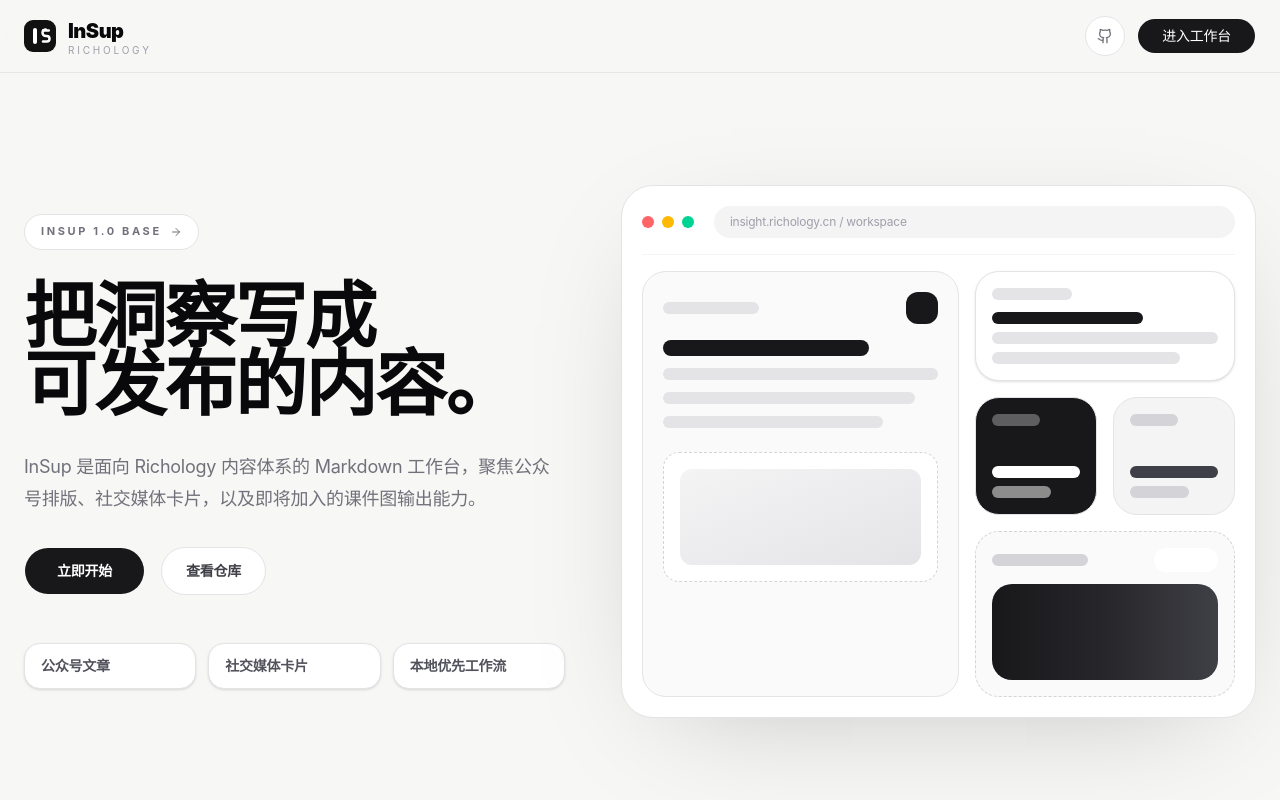
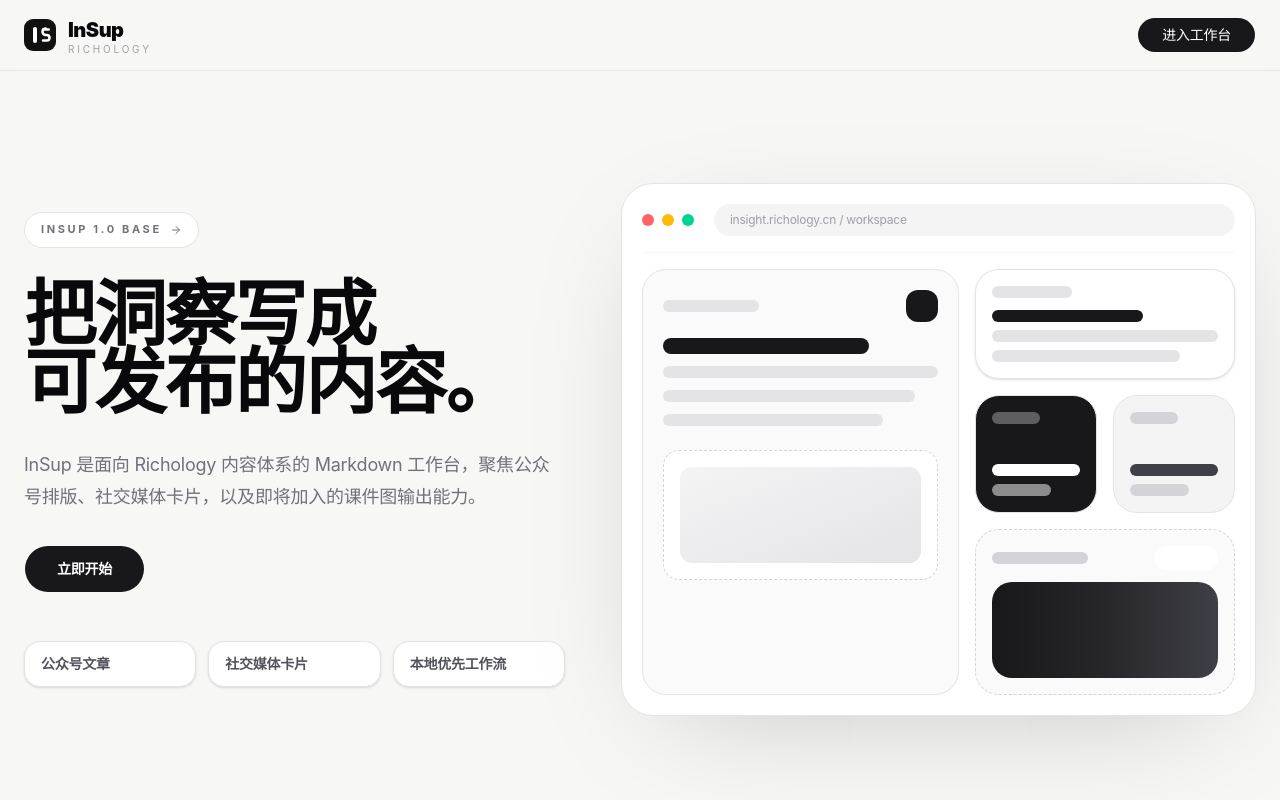
Before and after one commit to Richology/insup, a Next.js app: page / in a window 1280 px wide. Shown: the top 800 px of the page. Built offline with nearby package versions, Linux system fonts and the light colour scheme; a small style sheet from the web is missing; a web font is replaced by a local one.

Commit message:
chore: remove GitHub entry points from landing page

```diff
--- a/app/page.tsx
+++ b/app/page.tsx
@@ -12,7 +12,6 @@
   Download,
   Sparkles,
   ShieldCheck,
-  Github,
 } from "lucide-react";
 import { Button } from "@/components/ui/button";
 
@@ -147,21 +146,11 @@
       <header className="sticky top-0 z-50 border-b border-zinc-200/80 bg-[#f7f7f5]/90 backdrop-blur-xl">
         <div className="mx-auto flex max-w-screen-xl items-center justify-between px-6 py-4">
           <Brand />
-          <div className="flex items-center gap-3">
-            <a
-              href="https://github.com/Richology/insup"
-              target="_blank"
-              rel="noopener noreferrer"
-              className="inline-flex size-10 items-center justify-center rounded-full border border-zinc-200 bg-white text-zinc-500 transition-colors hover:text-zinc-900"
-            >
-              <Github className="size-4" />
-            </a>
-            <Link href="/workspace">
-              <Button className="rounded-full bg-zinc-900 px-6 text-white hover:bg-zinc-800">
-                进入工作台
-              </Button>
-            </Link>
-          </div>
+          <Link href="/workspace">
+            <Button className="rounded-full bg-zinc-900 px-6 text-white hover:bg-zinc-800">
+              进入工作台
+            </Button>
+          </Link>
         </div>
       </header>
 
@@ -207,14 +196,6 @@
                     立即开始
                   </Button>
                 </Link>
-                <a
-                  href="https://github.com/Richology/insup"
-                  target="_blank"
-                  rel="noopener noreferrer"
-                  className="inline-flex h-12 items-center rounded-full border border-zinc-200 bg-white px-6 text-sm font-bold text-zinc-700 transition-colors hover:border-zinc-300 hover:text-zinc-950"
-                >
-                  查看仓库
-                </a>
               </motion.div>
 
               <div className="grid gap-3 pt-4 sm:grid-cols-3">
@@ -312,9 +293,6 @@
             <Link href="/workspace" className="transition-colors hover:text-zinc-950">
               工作台
             </Link>
-            <a href="https://github.com/Richology/insup" target="_blank" rel="noopener noreferrer" className="transition-colors hover:text-zinc-950">
-              GitHub
-            </a>
             <a href="https://richology.cn" target="_blank" rel="noopener noreferrer" className="transition-colors hover:text-zinc-950">
               Richology
             </a>
```
